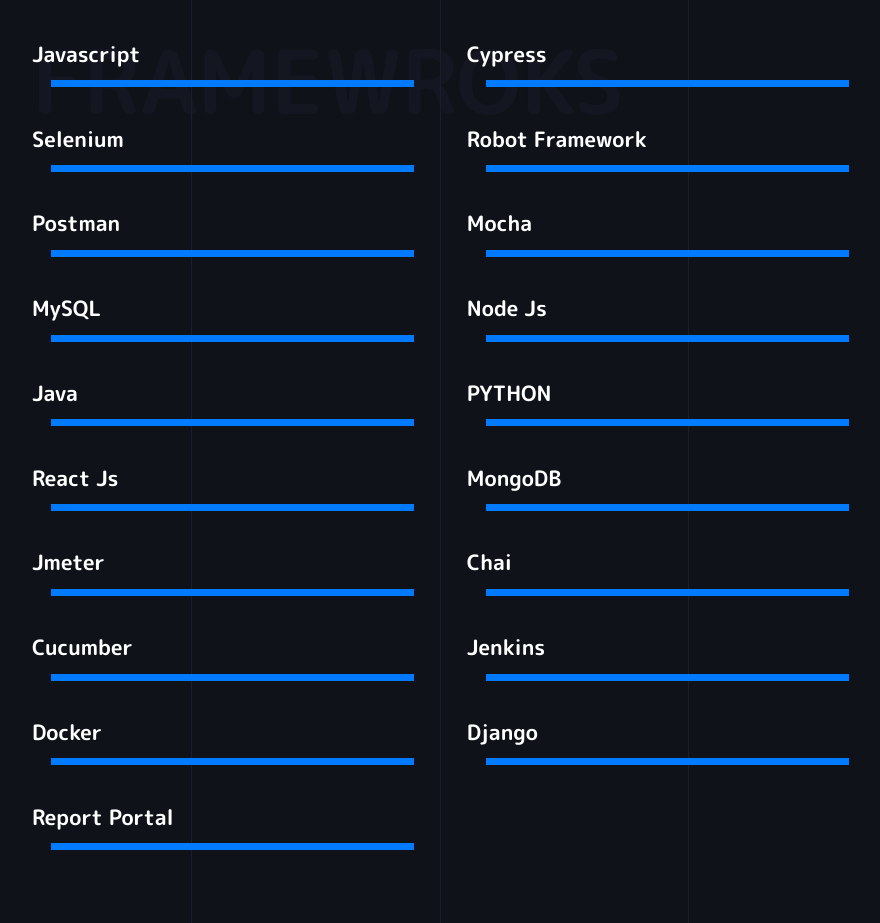
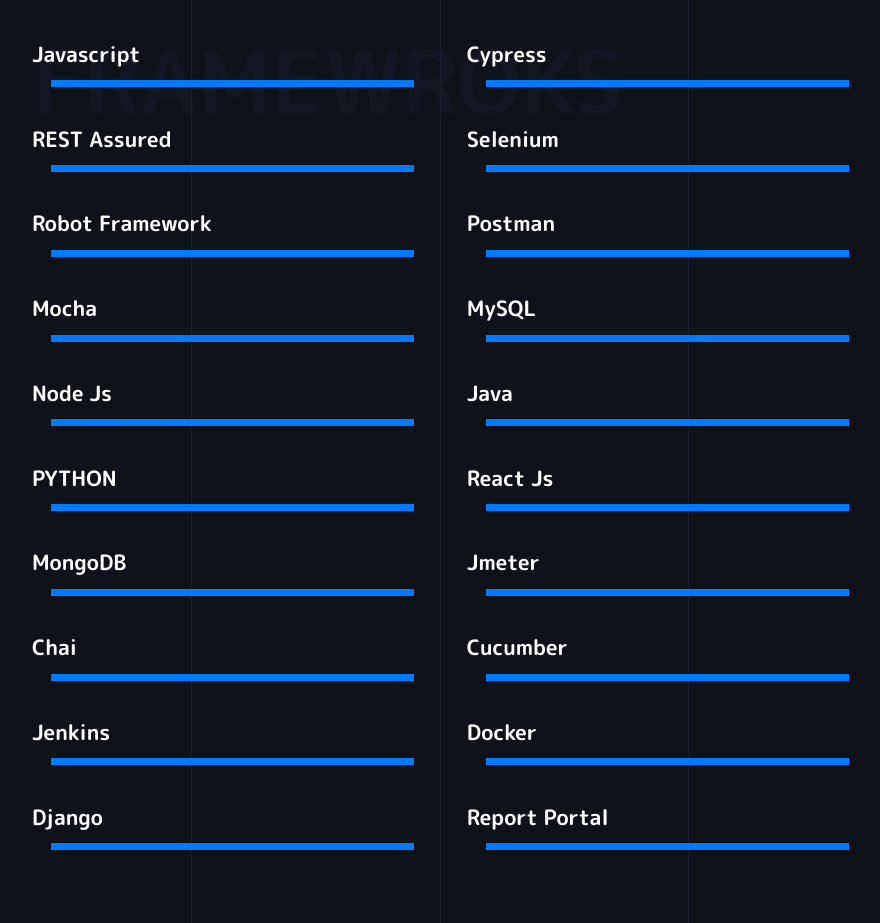
Before and after one commit to sultanparvez/sultan-parvez, a React (Create React App) app: page /resume in a window 1280 px wide. Shown: the part 2140-3063 px from the top of the page, without its empty margins (343-1223 px from the left). Built offline with nearby package versions, Linux system fonts and the light colour scheme.

Commit message:
Added new skill

```diff
--- a/src/Components/Skills.js
+++ b/src/Components/Skills.js
@@ -19,6 +19,11 @@
                         />
                          <ProgressBar
                             title={'Cypress'}
+                            width={'100%'}
+                          //  text={'65%'}
+                        />
+                         <ProgressBar
+                            title={'REST Assured'}
                             width={'100%'}
                           //  text={'65%'}
                         />
```
